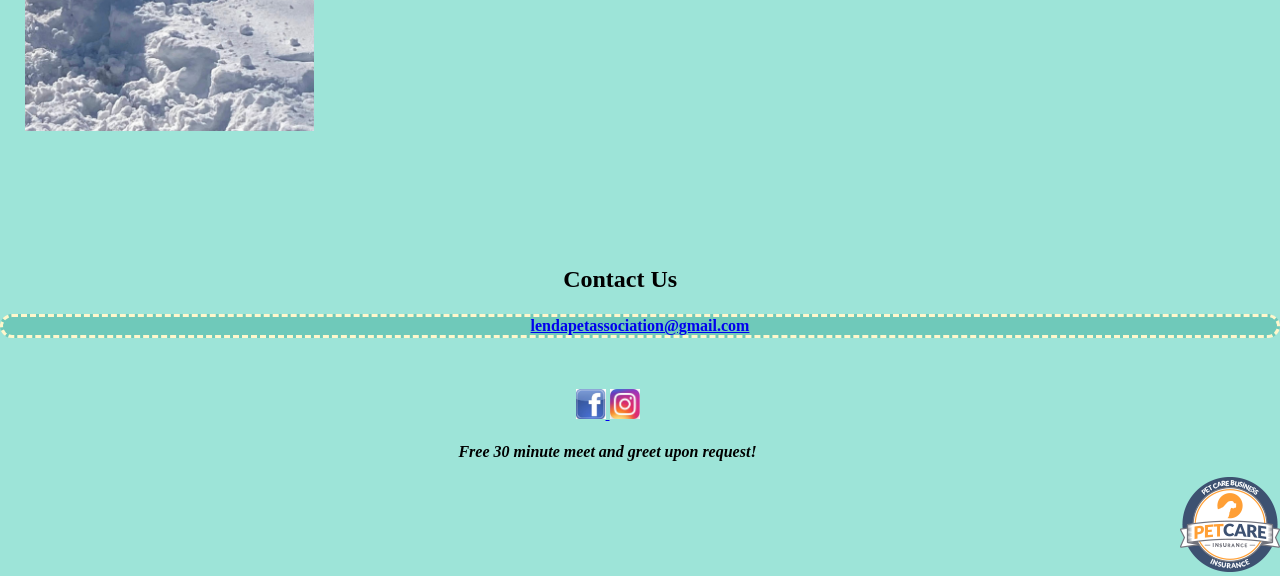
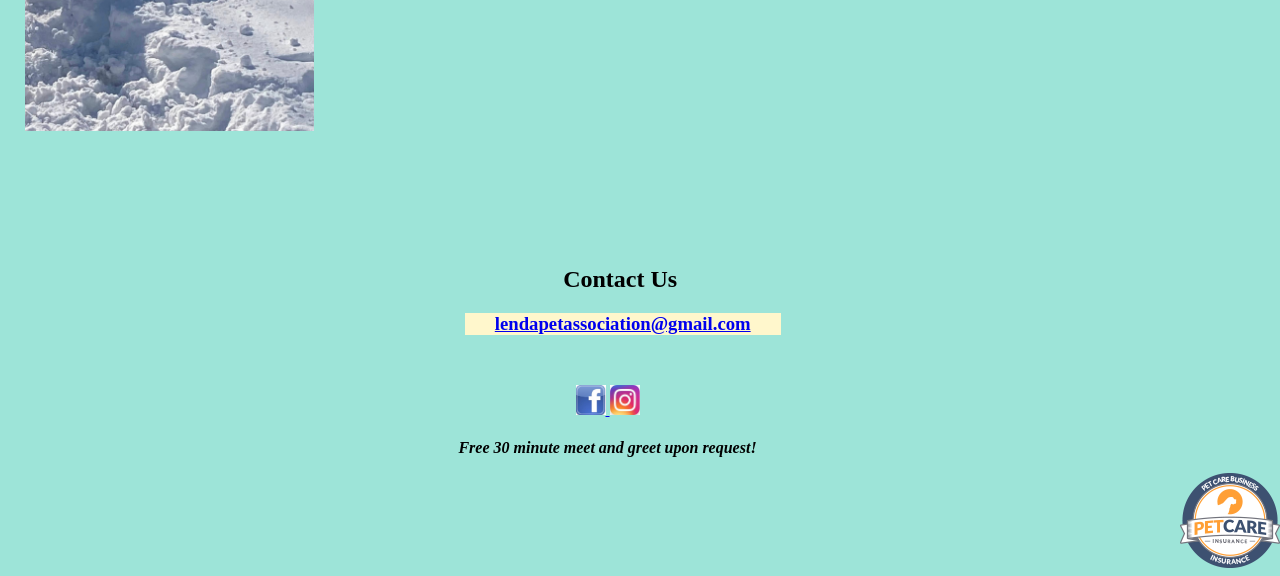
Before and after one commit to dmoses00/lend-a-pet-site, a plain HTML site: page index.html in a window 1280 px wide. Shown: the part 2725-3301 px from the top of the page. Drawn offline with Linux system fonts and the light colour scheme.

Commit message:
Add files via upload

```diff
--- a/index.html
+++ b/index.html
@@ -137,7 +137,7 @@
 
 
     <p>
-      <h2 id="contact">Contact Us </h2><h4> <a href="mailto:lendapetassociation@gmail.com">lendapetassociation@gmail.com</a></h4>
+      <h2 id="contact">Contact Us </h2> <h3><a href="mailto:lendapetassociation@gmail.com">lendapetassociation@gmail.com</a></h3>
 	</p>
 
 	<p>
```
